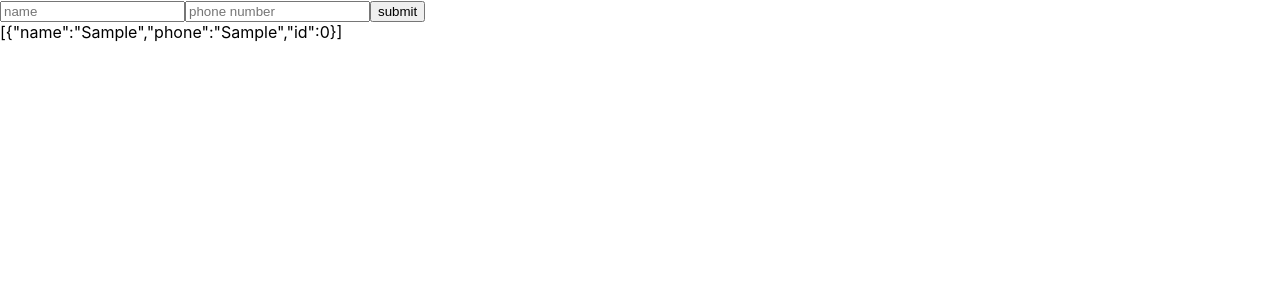
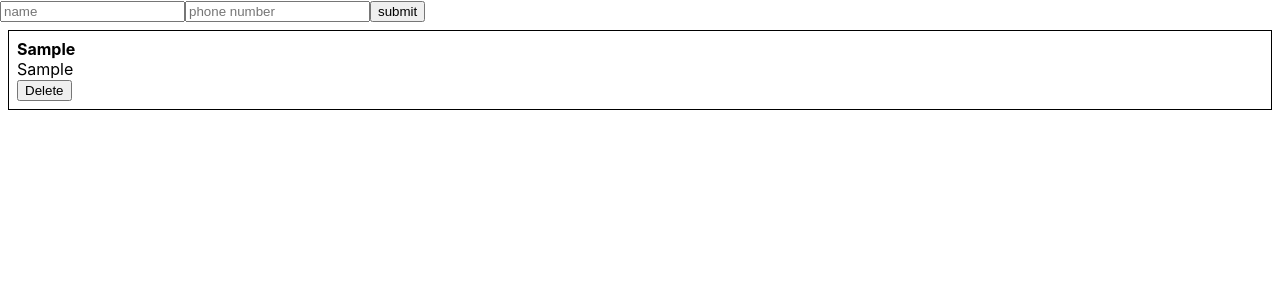
Before and after one commit to hkkku/react_phone, a React (Create React App) app: page / in a window 1280 px wide. Both pictures are taken after typing "Sample", "Sample" into the empty fields and a click on the button "submit". Shown: the top 300 px of the page. Built offline with nearby package versions, Linux system fonts and the light colour scheme.

Commit message:
07/12 배열 삭제 component 진행, 함수 추가

```diff
--- a/src/App.js
+++ b/src/App.js
@@ -1,15 +1,16 @@
 import React, { Component } from "react";
 import PhoneForm from "./components/PhoneForm";
+import PhoneInfoList from "./components/PhoneInfoList";
 
 class App extends Component {
-
   id = 0;
   // 초기값 정의
   // 렌더링 되는 값이 아니므로 setState 해줄 필요x
+  // 수정/삭제 시에 index와 다른 원리로 작동한다.
   state = {
-   information : [],
+    information: [],
     // 배열을 만들어주기
- }
+  };
 
   handleCreate = (data) => {
     //  data를 parameter로 갖는 함수
@@ -22,23 +23,36 @@ class App extends Component {
     // 비구조 할당 문법 사용 -> 코드가 길어지는 걸 막는다.
     this.setState({
       // information : this.state.information.concat(data),
-      information : information.concat(Object.assign({}, data,{
+      information: information.concat(
+        Object.assign({}, data, {
           // ...data,
 
           // name : data.name,
           // phone: data.phone,
-        id : this.id++
+          id: this.id++,
           //data가 추가될 때마다 id값이 1씩 상승
           //값이 수정되었을때 리렌더링을 해주는 setState
-      })),
         })
- }
+      ),
+    });
+  };
 
+  handleRemove = (id) => {
+    const { information } = this.state;
+    this.setState({
+      information: information.filter((info) => info.id !== id),
+      // information에 필터를 걸어서 information 안의 info.id가 parameter로 받은 id값이 아닌 것들만 필터링
+    });
+  };
   render() {
     return (
       <div>
-        <PhoneForm onCreate = {this.handleCreate}/>
-        {JSON.stringify(this.state.information)}
+        <PhoneForm onCreate={this.handleCreate} />
+        {/* {JSON.stringify(this.state.information)} */}
+        <PhoneInfoList
+          data={this.state.information}
+          onRemove={this.handleRemove}
+        />
       </div>
     );
   }
--- /dev/null
+++ b/src/components/PhoneInfo.js
@@ -0,0 +1,30 @@
+import React, { Component } from "react";
+
+class PhoneInfo extends Component {
+  // 각 전화번호 정보를 보여주는 component
+  handleRemove = () => {
+    const { info, onRemove } = this.props;
+    onRemove(info.id);
+  };
+
+  render() {
+    const { name, phone, id } = this.props.info;
+    // 비구조 할당을 통한 props로 데이터를 전달받는다.
+    const style = {
+      border: "1px solid black",
+      padding: "8px",
+      margin: "8px",
+    };
+    return (
+      <div style={style}>
+        <div>
+          <b>{name}</b>
+        </div>
+        <div>{phone}</div>
+        <button onClick={this.handleRemove}>Delete</button>
+      </div>
+    );
+  }
+}
+
+export default PhoneInfo;
--- /dev/null
+++ b/src/components/PhoneInfoList.js
@@ -0,0 +1,26 @@
+import React, { Component } from "react";
+import PhoneInfo from "./PhoneInfo";
+
+class PhoneInfoList extends Component {
+  static defaultProps = {
+    //defaultProps 를 정해줄 때에는 앞에 static을 붙인다.
+    data: [],
+  };
+  render() {
+    const { data, onRemove } = this.props;
+    //data 값을 props로 받아온다.
+
+    // if (!data) return null;
+    // Data가 없으면 하단 문을 실행하지 않는다.
+    const list = data.map(
+      (info) => <PhoneInfo onRemove={onRemove} info={info} key={info.id} />
+      // key = 여러 component를 렌더링 할 때 key를 통해 고유 값을 정해줌 -> 업데이트 성능 최적화
+      // react 내에서 배열 내용이 수정되더라도 효율적으로 다시 업데이트 시킬 수 있다.
+      // key가 없다면 배열의 index가 key 대신으로 사용된다.
+    );
+
+    return <div>{list}</div>;
+  }
+}
+
+export default PhoneInfoList;
```
Lines whose indentation alone changed are shown as unchanged.
